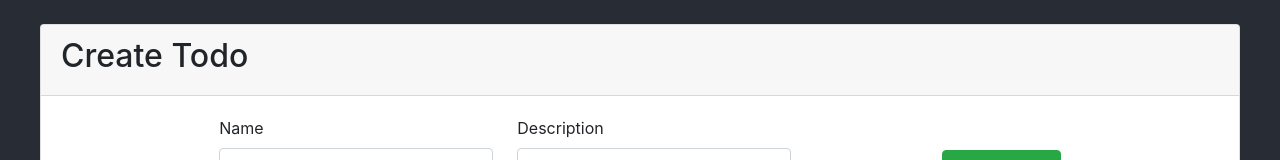
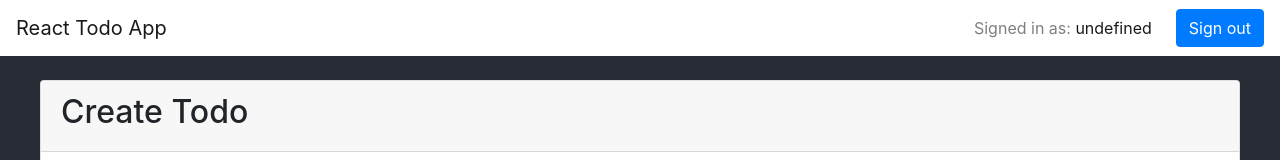
Before and after one commit to Matteeh/react-hooks-todo, a React (Create React App) app: page / in a window 1280 px wide. Shown: the top 160 px of the page. Built offline with nearby package versions, Linux system fonts and the light colour scheme; no server answers; sample sign-in values are in the browser's storage.

Commit message:
add navbar

```diff
--- a/package.json
+++ b/package.json
@@ -10,11 +10,13 @@
     "@testing-library/react": "^9.3.2",
     "@testing-library/user-event": "^7.1.2",
     "@types/jest": "^24.0.0",
+    "@types/jwt-decode": "^2.2.1",
     "@types/node": "^12.0.0",
     "@types/react": "^16.9.0",
     "@types/react-dom": "^16.9.0",
     "@types/react-router-dom": "^5.1.5",
     "bootstrap": "^4.5.2",
+    "jwt-decode": "^3.0.0-beta.2",
     "react": "^16.13.1",
     "react-bootstrap": "^1.3.0",
     "react-dom": "^16.13.1",
--- a/src/App.tsx
+++ b/src/App.tsx
@@ -6,12 +6,13 @@ import {
   Switch,
   useHistory,
 } from "react-router-dom";
+import jwt_decode from "jwt-decode";
 import { http } from "./helpers/http";
 import { PrivateRoute } from "./components/PrivateRoute";
 import Home from "./components/Home";
 import SignIn from "./components/SignIn";
 import SignUp from "./components/SignUp";
-import { Console } from "console";
+import Navigation from "./components/Navigation";
 const URL = "https://cosmosauthmicroservice.azurewebsites.net/api/auth"; //"http://localhost:5000/api/auth/sign-in";
 
 function App() {
@@ -20,11 +21,20 @@ function App() {
 
   useEffect(() => {
     if (window.localStorage.getItem("accessToken")) {
+      const token = window.localStorage.getItem("accessToken") || "";
+      const decoded: any = jwt_decode(token);
+      setEmailAndIdInLocalStorage(decoded.sub, decoded.Email);
+      console.log(decoded);
       setToken(true);
       history.push("/");
     }
     console.log("I RUN", tokenIsSet);
   });
+
+  const setEmailAndIdInLocalStorage = (userId: string, email: string) => {
+    window.localStorage.setItem("userId", userId);
+    window.localStorage.setItem("email", email);
+  };
 
   /**
    * Handle Sign In Submit
@@ -67,10 +77,16 @@ function App() {
       });
   };
 
+  const handleSignOut = () => {
+    window.localStorage.clear();
+    setToken(false);
+  };
+
   return (
     <div className="app-container">
       <Switch>
         <PrivateRoute authenticated={tokenIsSet} path="/" exact>
+          <Navigation onSignOut={handleSignOut} />
           <Home />
         </PrivateRoute>
         <Route path="/sign-in">
--- a/src/components/ConfirmationModal/ConfirmationModal.tsx
+++ b/src/components/ConfirmationModal/ConfirmationModal.tsx
@@ -8,6 +8,7 @@ export function ConfirmationModal(props: any) {
   return (
     <Modal
       {...rest}
+      animation={false}
       size="lg"
       aria-labelledby="contained-modal-title-vcenter"
       centered
--- a/src/components/Home/Home.tsx
+++ b/src/components/Home/Home.tsx
@@ -23,10 +23,10 @@ export function Home(props: any) {
   const [displayEditTodoModal, setDisplayEditTodoModal] = useState(false);
 
   useEffect(() => {
-    getTodos();
+    getUserTodos();
   }, []);
 
-  const getTodos = () => {
+  const getUserTodos = () => {
     http.get(`${URL}/items`).then((newTodos: any[]) => setTodos([...newTodos]));
   };
 
@@ -45,6 +45,7 @@ export function Home(props: any) {
         );
         setDeleteTodo({
           id: "",
+          userId: "",
           name: "",
           description: "",
           completed: false,
@@ -55,6 +56,7 @@ export function Home(props: any) {
         console.error(err);
         setDeleteTodo({
           id: "",
+          userId: "",
           name: "",
           description: "",
           completed: false,
@@ -78,6 +80,7 @@ export function Home(props: any) {
     http
       .put(`${URL}/items/${editTodo.id}`, {
         id: editTodo.id,
+        userId: window.localStorage.getItem("userId") || "",
         name: enteredName,
         description: enteredDescription,
         completed: enteredIsComplete,
@@ -101,9 +104,10 @@ export function Home(props: any) {
   ) => {
     http
       .post(`${URL}/items`, {
+        userId: window.localStorage.getItem("userId") || "",
         name: enteredName,
         description: enteredDescription,
-        enteredIsComplete,
+        completed: enteredIsComplete,
       })
       .then((todo) => {
         setTodos((ts: any[]) => [...ts, todo]);
--- /dev/null
+++ b/src/components/Navigation/Navigation.css
@@ -0,0 +1,7 @@
+.navbar {
+  background-color: white;
+}
+
+.sign-out-btn {
+  margin-left: 24px;
+}
--- /dev/null
+++ b/src/components/Navigation/Navigation.tsx
@@ -0,0 +1,23 @@
+import React, { useState } from "react";
+import "./Navigation.css";
+import { Button, Card, Form, Navbar } from "react-bootstrap";
+
+export function Navigation(props: any) {
+  const { onSignOut } = props;
+  return (
+    <Navbar className="navbar">
+      <Navbar.Brand href="#home">React Todo App</Navbar.Brand>
+      <Navbar.Toggle />
+      <Navbar.Collapse className="justify-content-end">
+        <Navbar.Text>
+          Signed in as:{" "}
+          <a href="#login">{window.localStorage.getItem("email")}</a>
+        </Navbar.Text>
+        <Button className="sign-out-btn" onClick={() => onSignOut()}>
+          {" "}
+          Sign out
+        </Button>
+      </Navbar.Collapse>
+    </Navbar>
+  );
+}
--- /dev/null
+++ b/src/components/Navigation/index.ts
@@ -0,0 +1,3 @@
+import { Navigation } from "./Navigation";
+
+export default Navigation;
--- a/src/components/TodoTable/TodoTable.tsx
+++ b/src/components/TodoTable/TodoTable.tsx
@@ -25,7 +25,10 @@ export function TodoTable(props: any) {
           <td>{todo.name}</td>
           <td>{todo.description}</td>
           <td>
-            <FontAwesomeIcon icon={todo.completed ? faCheck : faUserClock} />
+            <FontAwesomeIcon
+              icon={todo.completed ? faCheck : faUserClock}
+              color={todo.completed ? "#28a745" : "orange"}
+            />
           </td>
           <td>
             <Button onClick={() => onEdit(todo)}>Edit</Button>
--- a/src/models/Todo.ts
+++ b/src/models/Todo.ts
@@ -1,5 +1,6 @@
 export interface Todo {
   id: string;
+  userId: string;
   name: string;
   description: string;
   completed: boolean;
```
Also changed, not shown: 1 other file (tests, documents, lock files or other folders).
